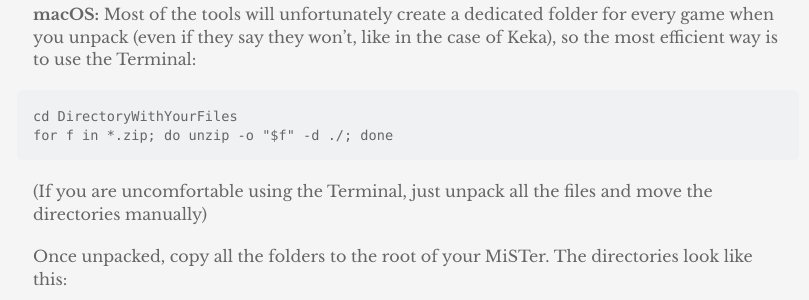
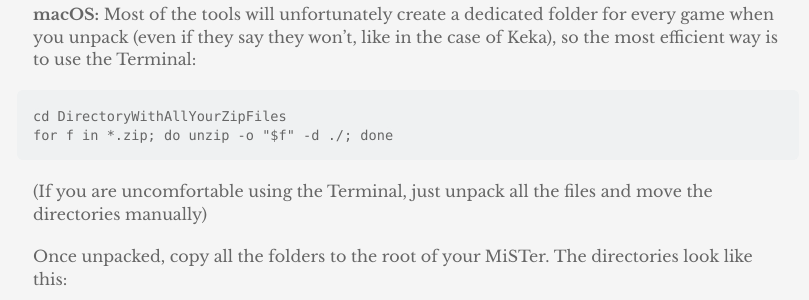
Before and after one commit to 0mhz-net/0mhz-net.github.io, a Jekyll site: the page built from docs.md, in a window 1280 px wide. Shown: the part 1198-1498 px from the top of the page, without its empty margins (232-1041 px from the left). Built offline with Jekyll 4.4.1, drawn with Linux system fonts in a browser that asks for light colours.

Commit message:
Fix dark mode styling, clarify unpack instructions

`````diff
--- a/_includes/0mhz.css
+++ b/_includes/0mhz.css
@@ -772,6 +772,6 @@
   background-color: #141414;
   }
   pre, code {
-    background-color: transparent;
+    background-color: #222;
   }
 }
--- a/docs.md
+++ b/docs.md
@@ -42,7 +42,7 @@
 **macOS:** Most of the tools will unfortunately create a dedicated folder for every game when you unpack (even if they say they won't, like in the case of Keka), so the most efficient way is to use the Terminal:
 
 ```
-cd DirectoryWithYourFiles
+cd DirectoryWithAllYourZipFiles
 for f in *.zip; do unzip -o "$f" -d ./; done
 ````
 
`````
